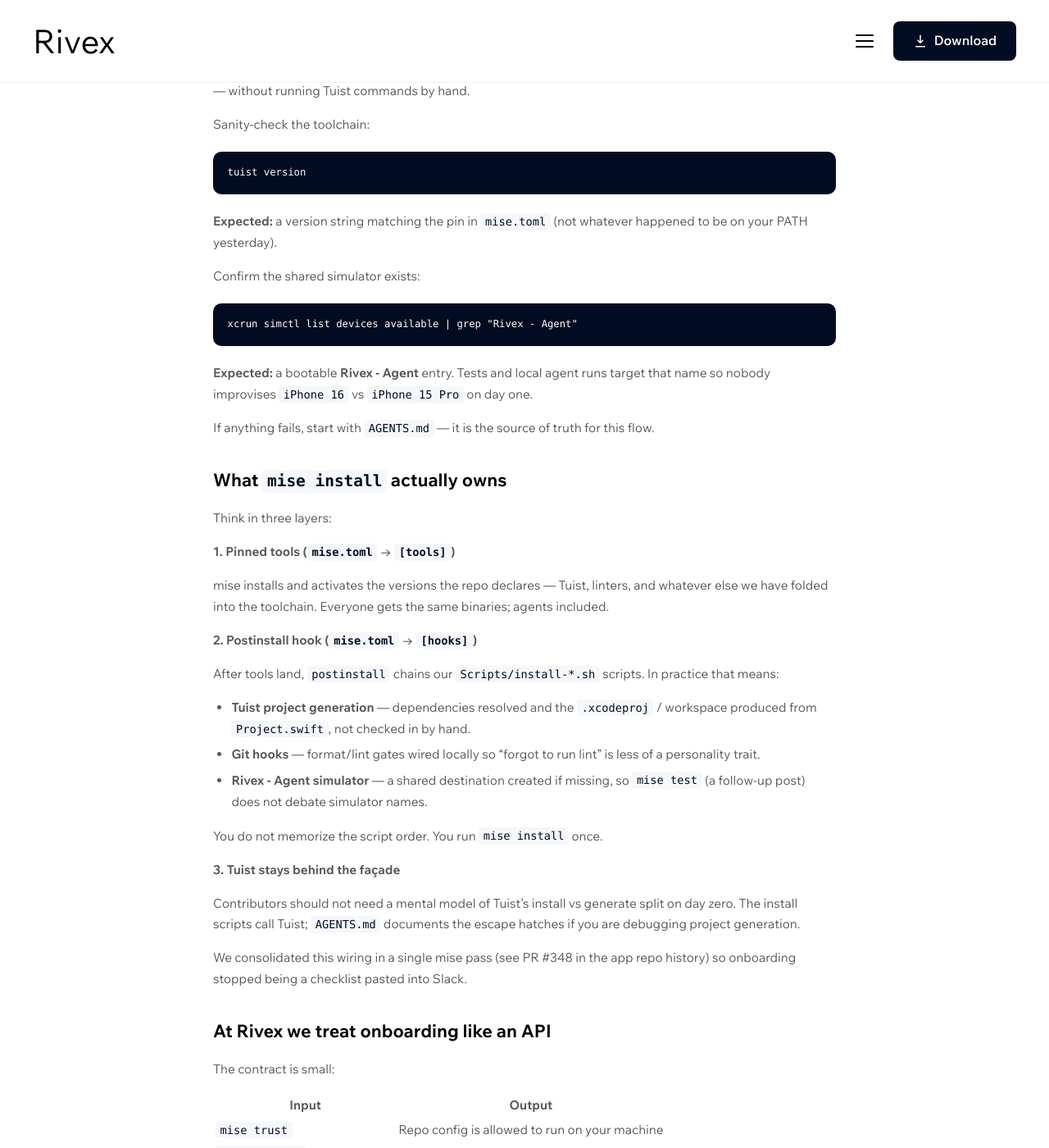
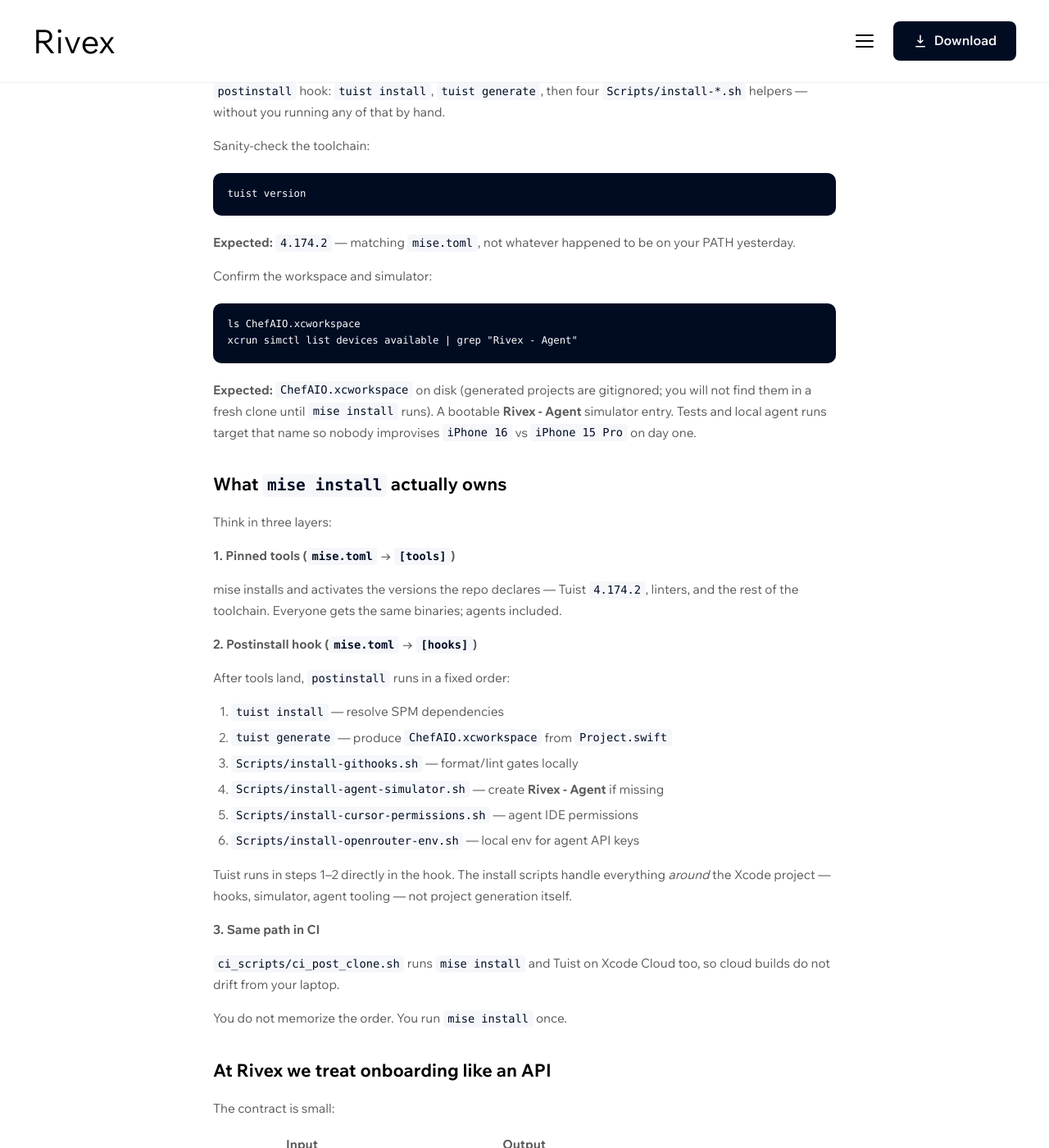
Before and after one commit to chefaio-ios/chefaio-landing-website, a Jekyll site: the page built from _posts/2026-09-16-how-we-onboard-rivex-with-one-mise-install.md, in a window 1280 px wide and 1400 px high, scrolled down 1153 px. Shown: the whole window at 82% size. Built offline with Jekyll 4.4.1, drawn with Linux system fonts in a browser that asks for light colours; some web fonts are replaced; some of the changed text lies outside the part shown.

Commit message:
Fix mise onboarding post accuracy (AGENTS.md, postinstall order, citation) (#11)
Content-only patch per Topic Researcher review:
- Soften AGENTS.md role (build/test/generate, not clone checklist)
- Correct postinstall: tuist install/generate first, then four install scripts
- Replace wrong PR #348 cite with f93fed1d
- Add ChefAIO.xcworkspace, tuist 4.174.2, ci_post_clone, gitignored projects

Co-authored-by: Cursor Agent <cursoragent@cursor.com>
Co-authored-by: Cal-gen? <superx3man-agent@users.noreply.github.com>

````diff
--- a/_posts/2026-09-16-how-we-onboard-rivex-with-one-mise-install.md
+++ b/_posts/2026-09-16-how-we-onboard-rivex-with-one-mise-install.md
@@ -36,7 +36,7 @@ Homebrew is great for "give me a tool." It is weaker for "give me **this project
 
 Manual Tuist steps made things worse: they were easy to skip, hard to notice when skipped, and invisible in code review. Tuist belongs behind a single front door — not as a separate onboarding chapter.
 
-At Rivex we put that front door in `mise.toml` at the repo root. `AGENTS.md` documents the same path for humans and automation.
+At Rivex we put that front door in `mise.toml` at the repo root. Day-to-day commands like `mise build`, `mise test`, and `tuist generate` live in `AGENTS.md` — useful once you are set up, but not the clone checklist.
 
 ## Try it
 
@@ -49,7 +49,7 @@ mise trust
 mise install
 ```
 
-**Expected:** mise downloads and activates the pinned tools from `mise.toml`, then runs the `postinstall` hook. You should see install scripts under `Scripts/` execute — project generation, hooks, simulator prep — without running Tuist commands by hand.
+**Expected:** mise downloads and activates pinned tools (Tuist `4.174.2` among them), then runs the `postinstall` hook: `tuist install`, `tuist generate`, then four `Scripts/install-*.sh` helpers — without you running any of that by hand.
 
 Sanity-check the toolchain:
 
@@ -57,17 +57,16 @@ Sanity-check the toolchain:
 tuist version
 ```
 
-**Expected:** a version string matching the pin in `mise.toml` (not whatever happened to be on your PATH yesterday).
+**Expected:** `4.174.2` — matching `mise.toml`, not whatever happened to be on your PATH yesterday.
 
-Confirm the shared simulator exists:
+Confirm the workspace and simulator:
 
 ```bash
+ls ChefAIO.xcworkspace
 xcrun simctl list devices available | grep "Rivex - Agent"
 ```
 
-**Expected:** a bootable **Rivex - Agent** entry. Tests and local agent runs target that name so nobody improvises `iPhone 16` vs `iPhone 15 Pro` on day one.
-
-If anything fails, start with `AGENTS.md` — it is the source of truth for this flow.
+**Expected:** `ChefAIO.xcworkspace` on disk (generated projects are gitignored; you will not find them in a fresh clone until `mise install` runs). A bootable **Rivex - Agent** simulator entry. Tests and local agent runs target that name so nobody improvises `iPhone 16` vs `iPhone 15 Pro` on day one.
 
 ## What `mise install` actually owns
 
@@ -75,23 +74,26 @@ Think in three layers:
 
 **1. Pinned tools (`mise.toml` → `[tools]`)**
 
-mise installs and activates the versions the repo declares — Tuist, linters, and whatever else we have folded into the toolchain. Everyone gets the same binaries; agents included.
+mise installs and activates the versions the repo declares — Tuist `4.174.2`, linters, and the rest of the toolchain. Everyone gets the same binaries; agents included.
 
 **2. Postinstall hook (`mise.toml` → `[hooks]`)**
 
-After tools land, `postinstall` chains our `Scripts/install-*.sh` scripts. In practice that means:
+After tools land, `postinstall` runs in a fixed order:
 
-- **Tuist project generation** — dependencies resolved and the `.xcodeproj` / workspace produced from `Project.swift`, not checked in by hand.
-- **Git hooks** — format/lint gates wired locally so "forgot to run lint" is less of a personality trait.
-- **Rivex - Agent simulator** — a shared destination created if missing, so `mise test` (a follow-up post) does not debate simulator names.
+1. `tuist install` — resolve SPM dependencies
+2. `tuist generate` — produce `ChefAIO.xcworkspace` from `Project.swift`
+3. `Scripts/install-githooks.sh` — format/lint gates locally
+4. `Scripts/install-agent-simulator.sh` — create **Rivex - Agent** if missing
+5. `Scripts/install-cursor-permissions.sh` — agent IDE permissions
+6. `Scripts/install-openrouter-env.sh` — local env for agent API keys
 
-You do not memorize the script order. You run `mise install` once.
+Tuist runs in steps 1–2 directly in the hook. The install scripts handle everything *around* the Xcode project — hooks, simulator, agent tooling — not project generation itself.
 
-**3. Tuist stays behind the façade**
+**3. Same path in CI**
 
-Contributors should not need a mental model of Tuist's install vs generate split on day zero. The install scripts call Tuist; `AGENTS.md` documents the escape hatches if you are debugging project generation.
+`ci_scripts/ci_post_clone.sh` runs `mise install` and Tuist on Xcode Cloud too, so cloud builds do not drift from your laptop.
 
-We consolidated this wiring in a single mise pass (see PR #348 in the app repo history) so onboarding stopped being a checklist pasted into Slack.
+You do not memorize the order. You run `mise install` once.
 
 ## At Rivex we treat onboarding like an API
 
@@ -100,16 +102,18 @@ The contract is small:
 | Input | Output |
 |-------|--------|
 | `mise trust` | Repo config is allowed to run on your machine |
-| `mise install` | Pinned tools + postinstall scripts complete |
-| Open generated Xcode project | Builds against the same Tuist graph CI sees |
+| `mise install` | Pinned tools + postinstall complete |
+| Open `ChefAIO.xcworkspace` | Builds against the same Tuist graph CI sees |
 
 That is deliberately boring. Boring onboarding is how we keep humans and agents on the same rails when the product itself is about reliable automation.
+
+We wired this in commit `f93fed1d` ("[Misc] Use mise and simulator setup") — onboarding stopped being a checklist pasted into Slack.
 
 ## Takeaways
 
 - **One entry point beats a wiki.** If setup is not in version control, it will drift.
-- **Pin tools, then automate side effects.** mise handles versions; `Scripts/install-*.sh` handles everything that used to be "oh right, I always run that."
-- **Hide Tuist ceremony.** Generate on install; expose Tuist only when someone is actually changing project structure.
+- **Pin tools, then automate side effects.** mise handles versions; postinstall handles Tuist + the install scripts.
+- **Hide Tuist ceremony on day zero.** `mise install` runs install and generate; reach for `tuist generate` directly only when you are changing project structure.
 
 Next up in this series: why we wrap build and test behind `mise build` and `mise test` instead of raw `xcodebuild` flags — same philosophy, different layer.
 
````
